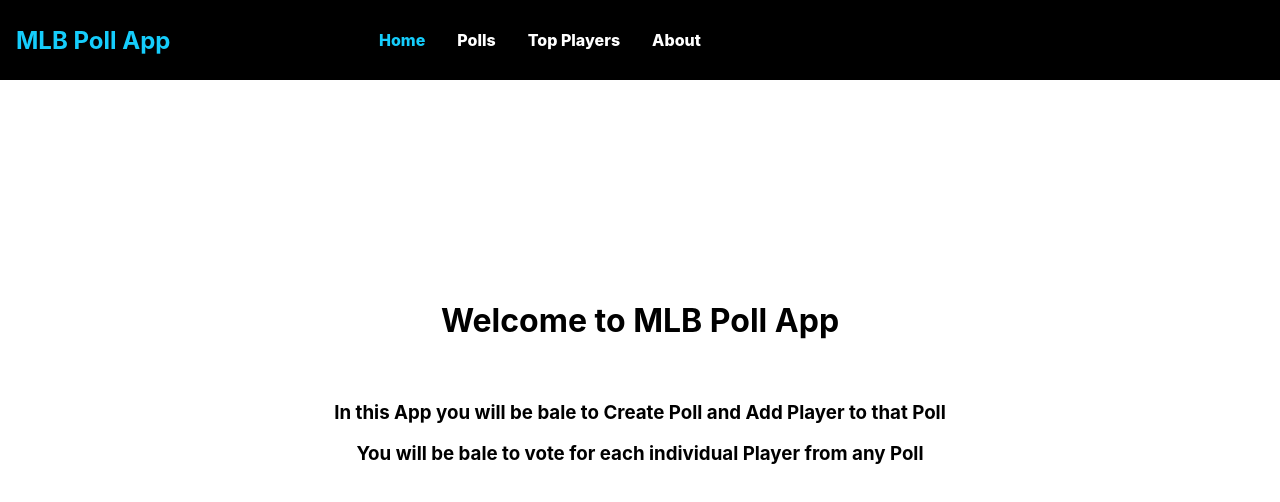
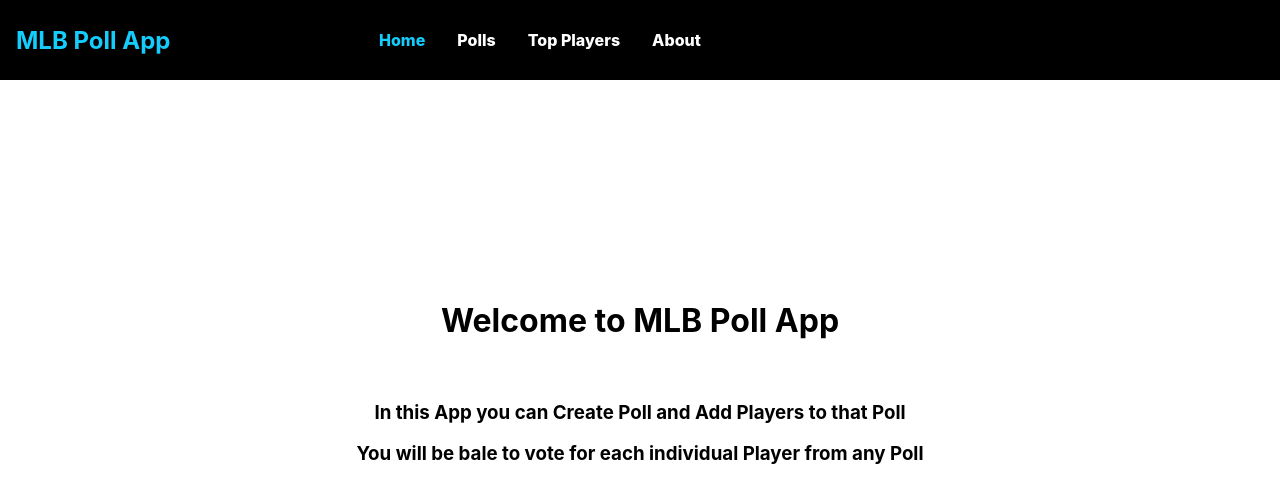
Before and after one commit to LuisCastilloKC/mlb_voting_app, a React (Create React App) app in the folder mlb_voting_frontend/: page / in a window 1280 px wide. Shown: the top 502 px of the page. Built offline with nearby package versions, Linux system fonts and the light colour scheme.

Commit message:
fix typo in home page

```diff
--- a/mlb_voting_frontend/src/components/home.jsx
+++ b/mlb_voting_frontend/src/components/home.jsx
@@ -16,7 +16,7 @@ export const Home = () => {
             <br />
             <h1> Welcome to MLB Poll App</h1>
             <br />
-            <h3>In this App you will be bale to Create Poll and Add Player to that Poll </h3>
+            <h3>In this App you can Create Poll and Add Players to that Poll </h3>
             <h3>You will be bale to vote for each individual Player from any Poll </h3>
 
         </center>
```
